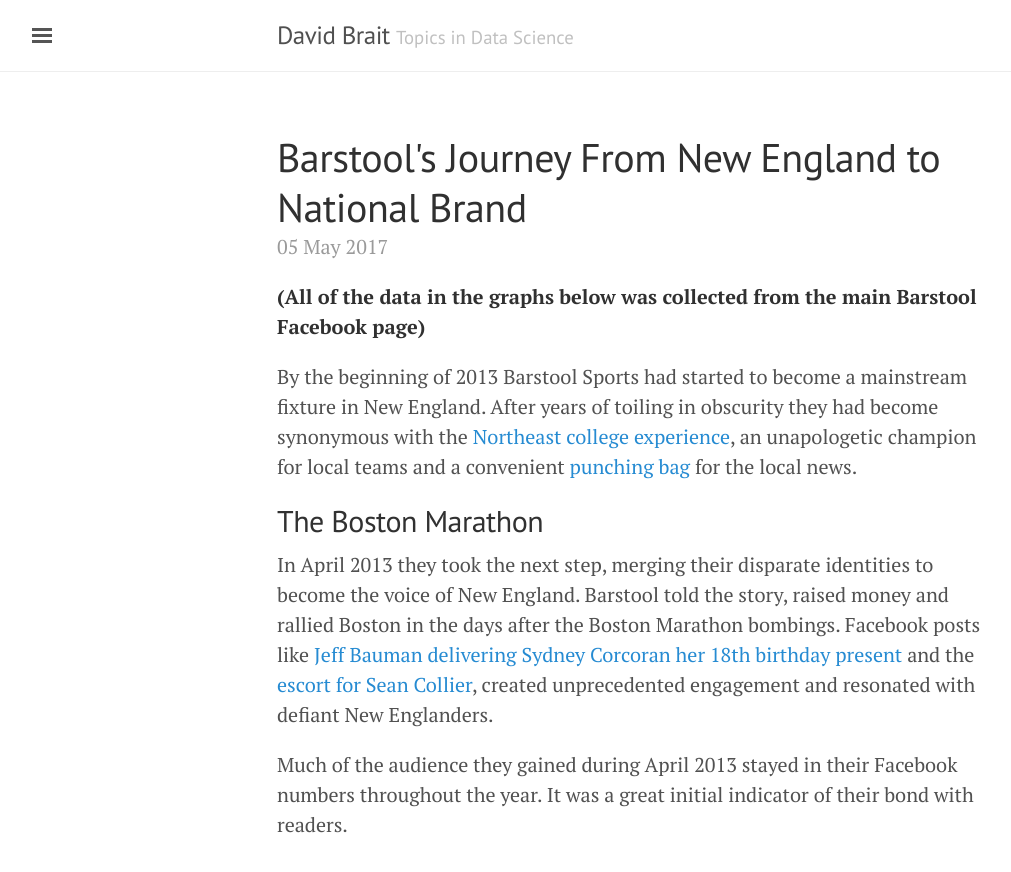
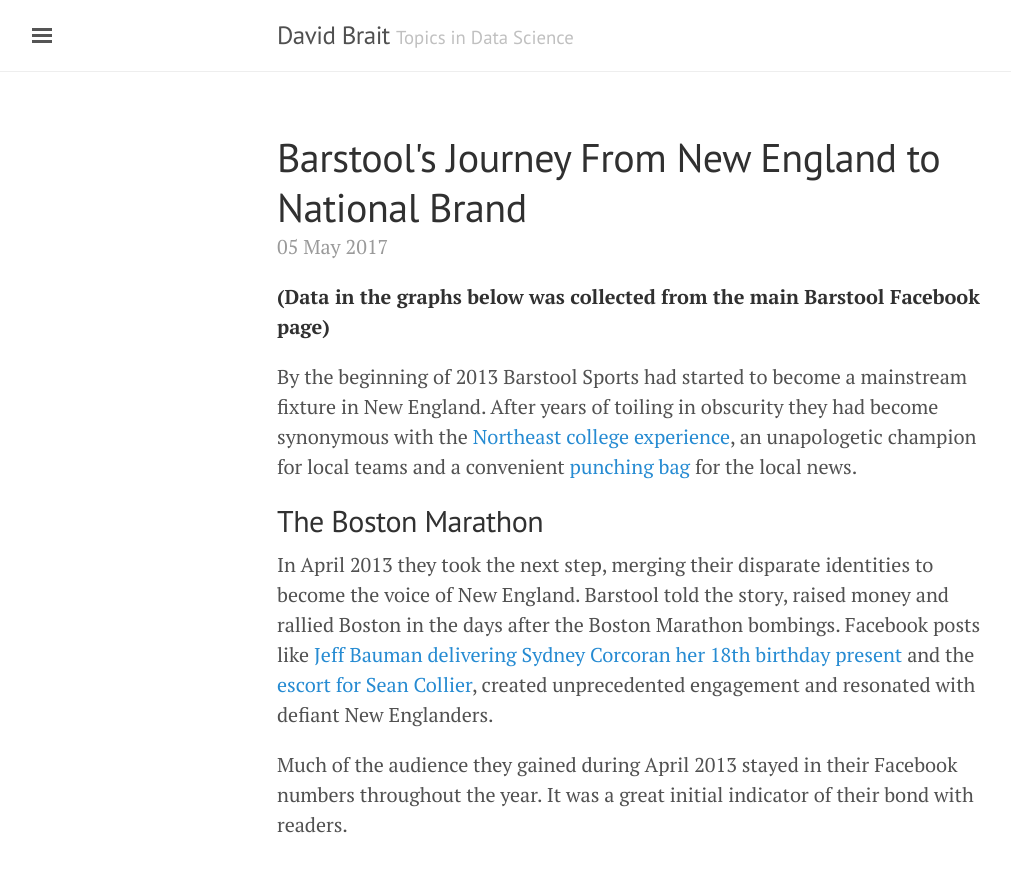
Before and after one commit to dbrait/dbrait-blog, a Jekyll site: the page built from _posts/2017-05-05-Barstool's-Journey-From-New-England-to-National-Brand.md, in a window 1280 px wide and 900 px high. Shown: the top 872 px of the window, without its empty margins (3-1014 px from the left). Built offline with Jekyll 4.4.1, drawn with Linux system fonts in a browser that asks for light colours.

Commit message:
Update 2017-05-05-Barstool's-Journey-From-New-England-to-National-Brand.md

```diff
--- a/_posts/2017-05-05-Barstool's-Journey-From-New-England-to-National-Brand.md
+++ b/_posts/2017-05-05-Barstool's-Journey-From-New-England-to-National-Brand.md
@@ -5,7 +5,7 @@
 date: "Friday, May 5, 2017"
 ---
 
-**(All of the data in the graphs below was collected from the main Barstool Facebook page)**
+**(Data in the graphs below was collected from the main Barstool Facebook page)**
 
 By the beginning of 2013 Barstool Sports had started to become a mainstream fixture in New England.  After years of toiling in obscurity they had become synonymous with the <a href="http://www.dailymail.co.uk/news/article-2124843/Blackout-parties-Inside-massive-drink-fueled-raves-attract-students-US.html">Northeast college experience</a>, an unapologetic champion for local teams and a convenient <a href="http://boston.cbslocal.com/2011/08/12/barstool-founder-defends-posting-naked-photos-of-tom-bradys-son/"> punching bag</a> for the local news.
 
```
